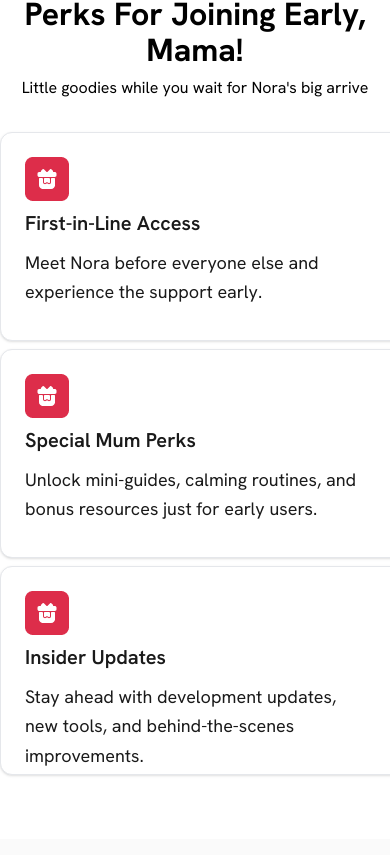
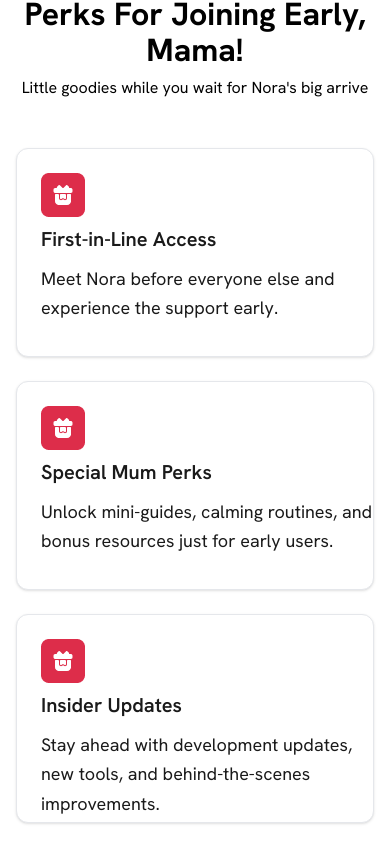
Before and after one commit to A-zook/mum-mentor-FE-azi-pu, a Next.js app: page /waitlist in a window 390 px wide. Shown: the part 969-1824 px from the top of the page. Built offline with nearby package versions, Linux system fonts and the light colour scheme.

Commit message:
fix: improve responsive layout and component organization in waitlist module

```diff
--- a/@types/index.d.ts
+++ b/@types/index.d.ts
@@ -27,3 +27,8 @@ interface WaitlistPayload {
 interface WaitlistResponse {
   message: string;
 }
+
+type PerkCardProps = {
+  title: string;
+  description: string;
+};
--- a/module/waitlist/ImageGallery.tsx
+++ b/module/waitlist/ImageGallery.tsx
@@ -14,7 +14,7 @@ export const ImageGallery: NextPage = () => {
   return (
     <section className="flex w-full justify-center overflow-hidden py-16">
       <div
-        className="flex gap-2 overflow-x-auto px-4"
+        className="flex gap-2 overflow-x-auto overflow-y-hidden px-4"
         style={{
           scrollbarWidth: "none",
           msOverflowStyle: "none",
--- a/components/UI/PerkCard.tsx
+++ b/module/waitlist/PerkCard.tsx
@@ -1,13 +1,9 @@
+import { NextPage } from "next";
 import Image from "next/image";
 
-type PerkCardProps = {
-  title: string;
-  description: string;
-};
-
-export default function PerkCard({ title, description }: PerkCardProps) {
+export const PerkCard: NextPage<PerkCardProps> = ({ title, description }) => {
   return (
-    <div className="flex h-[209px] w-[408px] flex-col items-start gap-1.5 rounded-xl border border-gray-200 bg-white p-6 shadow-sm lg:h-[249px] lg:w-[396px]">
+    <div className="flex h-[209px] max-w-[408px] flex-col items-start gap-1.5 rounded-xl border border-gray-200 bg-white p-6 shadow-sm lg:h-[249px] lg:w-[396px]">
       <div className="flex h-[153px] w-[352px] flex-col gap-2">
         {/* Icon */}
 
@@ -30,4 +26,4 @@ export default function PerkCard({ title, description }: PerkCardProps) {
       </div>
     </div>
   );
-}
+};
--- a/module/waitlist/PerkSection.tsx
+++ b/module/waitlist/PerkSection.tsx
@@ -1,5 +1,5 @@
-import PerkCard from "@/components/UI/PerkCard";
 import { NextPage } from "next";
+import { PerkCard } from ".";
 
 const perks = [
   {
@@ -22,16 +22,16 @@ const perks = [
 export const PerksSection: NextPage = () => {
   return (
     <section className="flex w-full justify-center py-16">
-      <div className="flex w-[408px] flex-col items-center gap-8 lg:w-[1240px]">
+      <div className="flex flex-col items-center gap-8 lg:w-[1240px]">
         <div className="flex w-full flex-col items-center gap-2 lg:w-[804px] lg:gap-4">
-          <h2 className="text-center text-4xl font-bold lg:text-[40px]">
+          <h2 className="lg:text-heading2 text-center text-4xl font-bold">
             Perks For Joining Early, Mama!
           </h2>
           <p className="text-body regular text-center lg:w-[552px] lg:text-2xl">
             Little goodies while you wait for Nora&apos;s big arrive
           </p>
         </div>
-        <div className="grid w-full grid-cols-1 gap-2 lg:w-full lg:grid-cols-3 lg:gap-8">
+        <div className="grid w-full grid-cols-1 gap-6 p-4 md:grid-cols-2 lg:grid-cols-3 lg:gap-7">
           {perks.map((perk, index) => (
             <PerkCard
               key={index}
--- a/module/waitlist/index.tsx
+++ b/module/waitlist/index.tsx
@@ -1,3 +1,4 @@
 export * from "./HeroSection";
 export * from "./ImageGallery";
 export * from "./PerkSection";
+export * from "./PerkCard";
```
